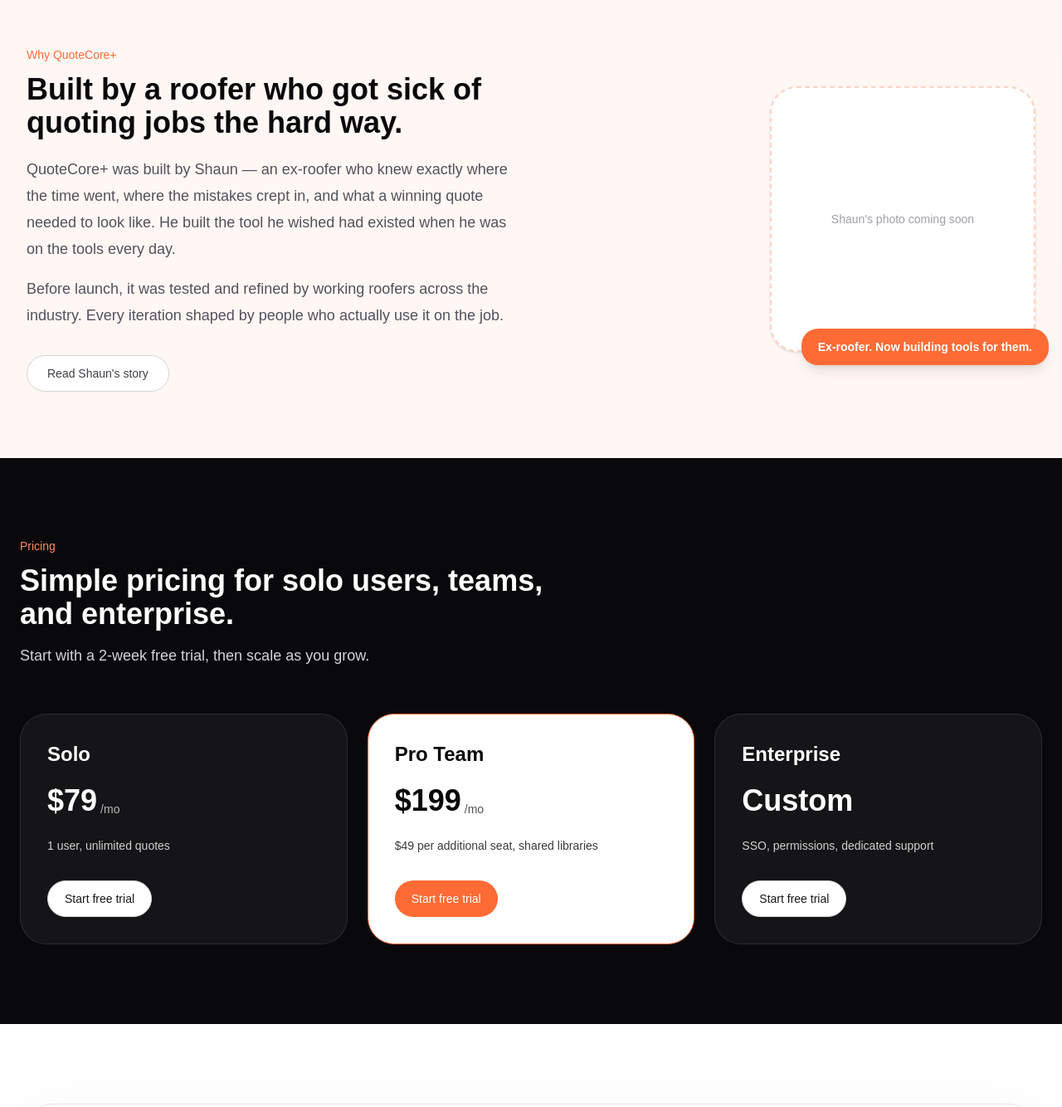
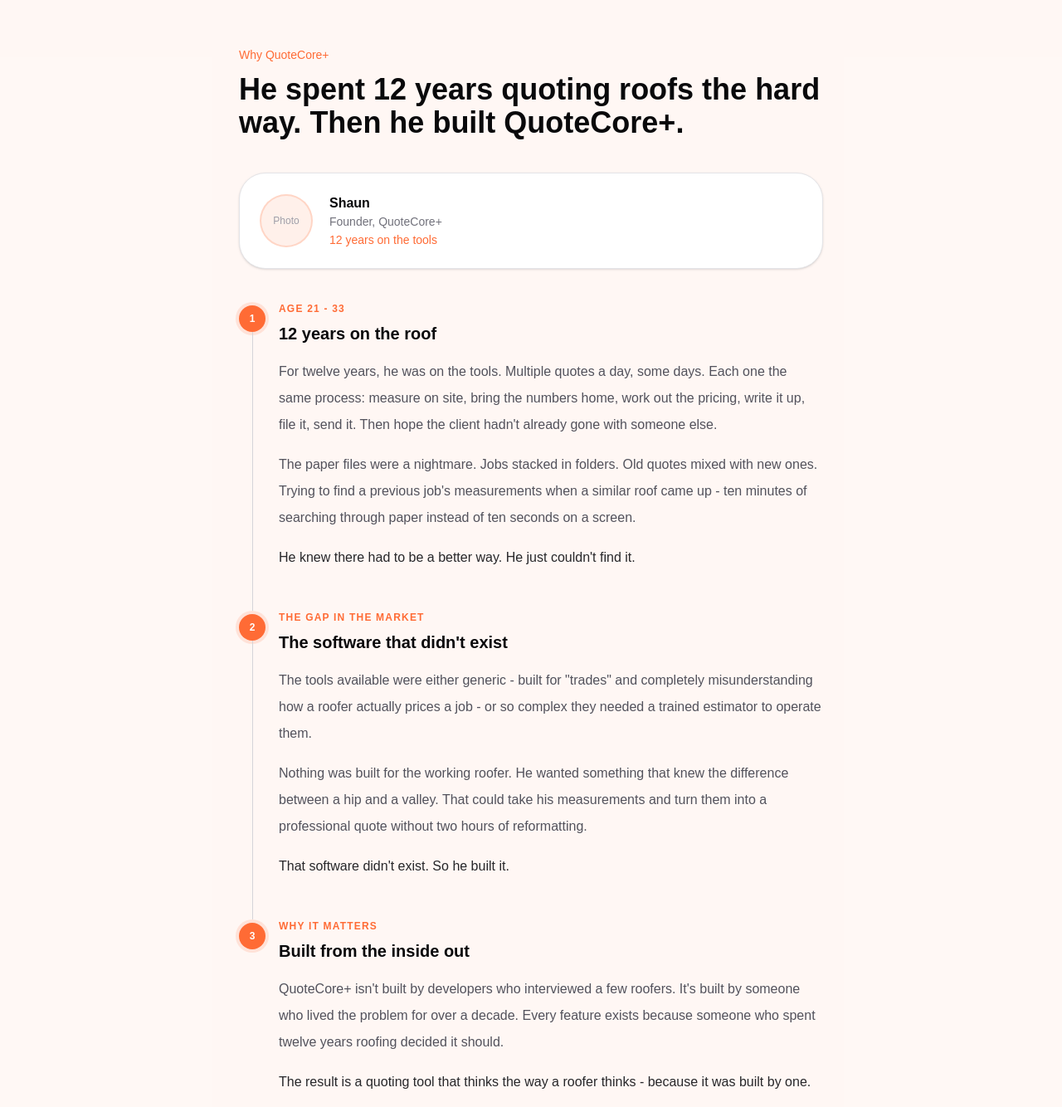
Before and after one commit to barrytheai/quotecore, a Next.js app: page / in a window 1280 px wide. Shown: the part 2218-3552 px from the top of the page at 83% size. Built offline with nearby package versions, Linux system fonts and the light colour scheme.

Commit message:
feat: Shaun journey timeline on homepage

```diff
--- a/app/page.tsx
+++ b/app/page.tsx
@@ -467,39 +467,73 @@
           </div>
         </section>
 
-        {/* Founder section */}
+        {/* Founder journey */}
         <section className="bg-[#FF6B35]/5 py-20">
-          <div className="mx-auto max-w-7xl px-6 lg:px-8">
-            <div className="grid items-center gap-12 lg:grid-cols-2">
+          <div className="mx-auto max-w-3xl px-6 lg:px-8">
+            <p className="text-sm font-medium text-[#FF6B35]">Why QuoteCore+</p>
+            <h2 className="mt-3 text-3xl font-semibold sm:text-4xl">
+              He spent 12 years quoting roofs the hard way. Then he built QuoteCore+.
+            </h2>
+
+            {/* Founder card */}
+            <div className="mt-10 flex items-center gap-5 rounded-[2rem] border border-zinc-200 bg-white p-6 shadow-sm">
+              <div className="flex h-16 w-16 shrink-0 items-center justify-center rounded-full border-2 border-[#FF6B35]/20 bg-[#FF6B35]/10 text-xs text-zinc-400">
+                {/* Replace with: <img src="/shaun.jpg" alt="Shaun" className="h-16 w-16 rounded-full object-cover" /> */}
+                Photo
+              </div>
               <div>
-                <p className="text-sm font-medium text-[#FF6B35]">Why QuoteCore+</p>
-                <h2 className="mt-3 text-3xl font-semibold sm:text-4xl">
-                  Built by a roofer who got sick of quoting jobs the hard way.
-                </h2>
-                <p className="mt-5 text-lg leading-8 text-zinc-600">
-                  QuoteCore+ was built by Shaun — an ex-roofer who knew exactly where the time went, where the mistakes crept in, and what a winning quote needed to look like. He built the tool he wished had existed when he was on the tools every day.
-                </p>
-                <p className="mt-4 text-lg leading-8 text-zinc-600">
-                  Before launch, it was tested and refined by working roofers across the industry. Every iteration shaped by people who actually use it on the job.
-                </p>
-                <a
-                  href="/about"
-                  className="mt-8 inline-flex min-h-11 items-center justify-center rounded-full border border-zinc-300 bg-white px-6 py-2.5 text-sm font-medium text-zinc-700 transition-colors hover:bg-zinc-50"
-                >
-                  Read Shaun's story
-                </a>
+                <p className="font-semibold">Shaun</p>
+                <p className="text-sm text-zinc-500">Founder, QuoteCore+</p>
+                <p className="mt-0.5 text-sm font-medium text-[#FF6B35]">12 years on the tools</p>
               </div>
-              <div className="flex justify-center lg:justify-end">
-                <div className="relative">
-                  {/* Replace with: <img src="/shaun.jpg" alt="Shaun, founder of QuoteCore+" className="h-80 w-80 rounded-[2rem] object-cover shadow-[0_30px_80px_rgba(0,0,0,0.12)]" /> */}
-                  <div className="flex h-80 w-80 items-center justify-center rounded-[2rem] border-2 border-dashed border-[#FF6B35]/30 bg-white text-sm text-zinc-400 shadow-sm">
-                    Shaun's photo coming soon
-                  </div>
-                  <div className="absolute -bottom-4 -right-4 rounded-[1.25rem] bg-[#FF6B35] px-5 py-3 text-sm font-semibold text-white shadow-lg">
-                    Ex-roofer. Now building tools for them.
+            </div>
+
+            {/* Timeline */}
+            <div className="mt-10">
+
+              {/* Stop 1 */}
+              <div className="relative pl-12">
+                <div className="absolute left-0 top-1 flex h-8 w-8 items-center justify-center rounded-full bg-[#FF6B35] text-xs font-bold text-white shadow-[0_0_0_4px_rgba(255,107,53,0.15)]">1</div>
+                <div className="absolute bottom-0 left-4 top-9 w-px bg-zinc-300" />
+                <div className="pb-12">
+                  <p className="text-xs font-semibold uppercase tracking-widest text-[#FF6B35]">Age 21 - 33</p>
+                  <h3 className="mt-2 text-xl font-semibold">12 years on the roof</h3>
+                  <div className="mt-4 space-y-4 leading-8 text-zinc-600">
+                    <p>For twelve years, he was on the tools. Multiple quotes a day, some days. Each one the same process: measure on site, bring the numbers home, work out the pricing, write it up, file it, send it. Then hope the client hadn't already gone with someone else.</p>
+                    <p>The paper files were a nightmare. Jobs stacked in folders. Old quotes mixed with new ones. Trying to find a previous job's measurements when a similar roof came up - ten minutes of searching through paper instead of ten seconds on a screen.</p>
+                    <p className="font-medium text-zinc-800">He knew there had to be a better way. He just couldn't find it.</p>
                   </div>
                 </div>
               </div>
+
+              {/* Stop 2 */}
+              <div className="relative pl-12">
+                <div className="absolute left-0 top-1 flex h-8 w-8 items-center justify-center rounded-full bg-[#FF6B35] text-xs font-bold text-white shadow-[0_0_0_4px_rgba(255,107,53,0.15)]">2</div>
+                <div className="absolute bottom-0 left-4 top-9 w-px bg-zinc-300" />
+                <div className="pb-12">
+                  <p className="text-xs font-semibold uppercase tracking-widest text-[#FF6B35]">The gap in the market</p>
+                  <h3 className="mt-2 text-xl font-semibold">The software that didn't exist</h3>
+                  <div className="mt-4 space-y-4 leading-8 text-zinc-600">
+                    <p>The tools available were either generic - built for "trades" and completely misunderstanding how a roofer actually prices a job - or so complex they needed a trained estimator to operate them.</p>
+                    <p>Nothing was built for the working roofer. He wanted something that knew the difference between a hip and a valley. That could take his measurements and turn them into a professional quote without two hours of reformatting.</p>
+                    <p className="font-medium text-zinc-800">That software didn't exist. So he built it.</p>
+                  </div>
+                </div>
+              </div>
+
+              {/* Stop 3 */}
+              <div className="relative pl-12">
+                <div className="absolute left-0 top-1 flex h-8 w-8 items-center justify-center rounded-full bg-[#FF6B35] text-xs font-bold text-white shadow-[0_0_0_4px_rgba(255,107,53,0.15)]">3</div>
+                <div className="pb-4">
+                  <p className="text-xs font-semibold uppercase tracking-widest text-[#FF6B35]">Why it matters</p>
+                  <h3 className="mt-2 text-xl font-semibold">Built from the inside out</h3>
+                  <div className="mt-4 space-y-4 leading-8 text-zinc-600">
+                    <p>QuoteCore+ isn't built by developers who interviewed a few roofers. It's built by someone who lived the problem for over a decade. Every feature exists because someone who spent twelve years roofing decided it should.</p>
+                    <p className="font-medium text-zinc-800">The result is a quoting tool that thinks the way a roofer thinks - because it was built by one.</p>
+                  </div>
+                </div>
+              </div>
+
             </div>
           </div>
         </section>
```
